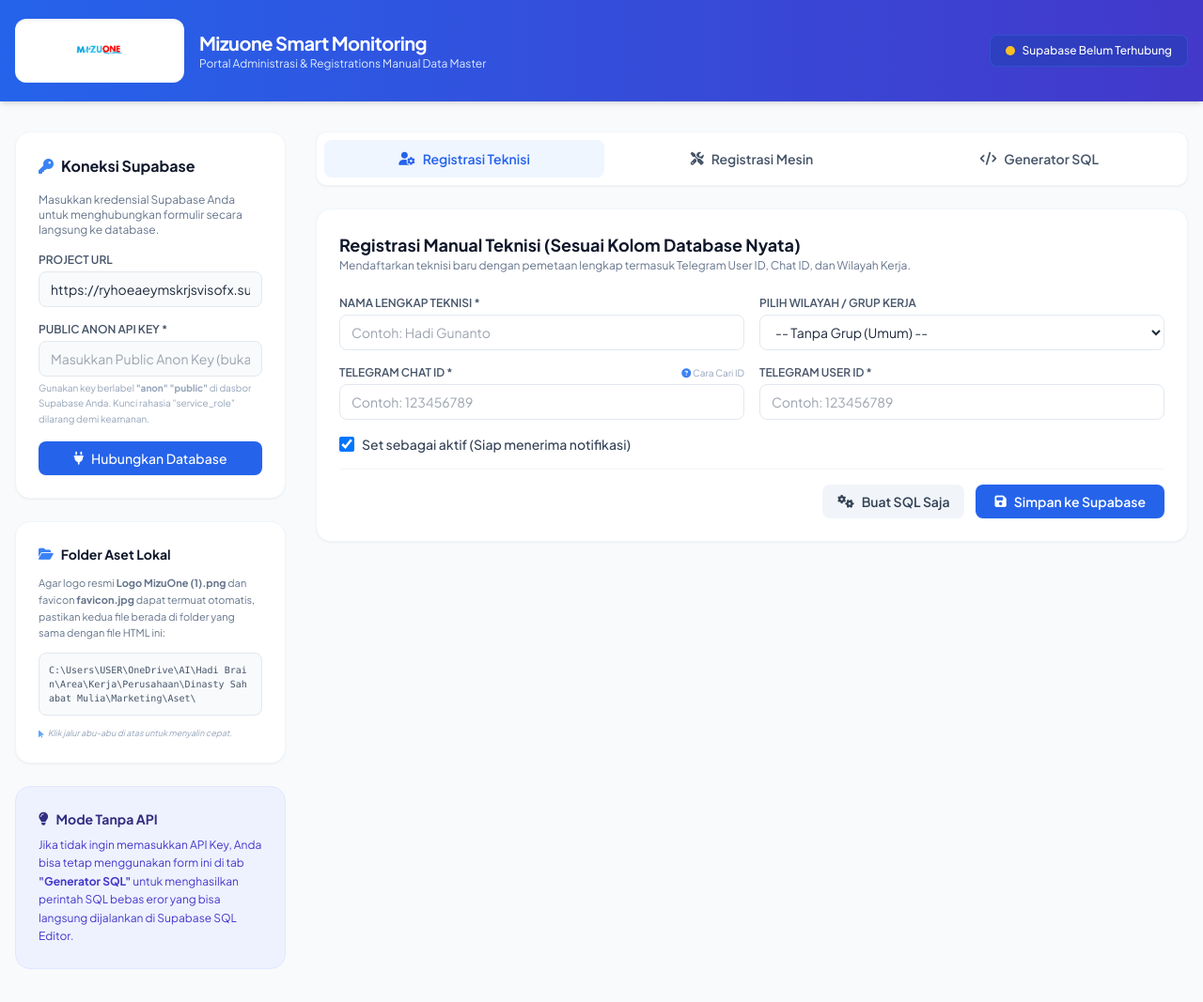
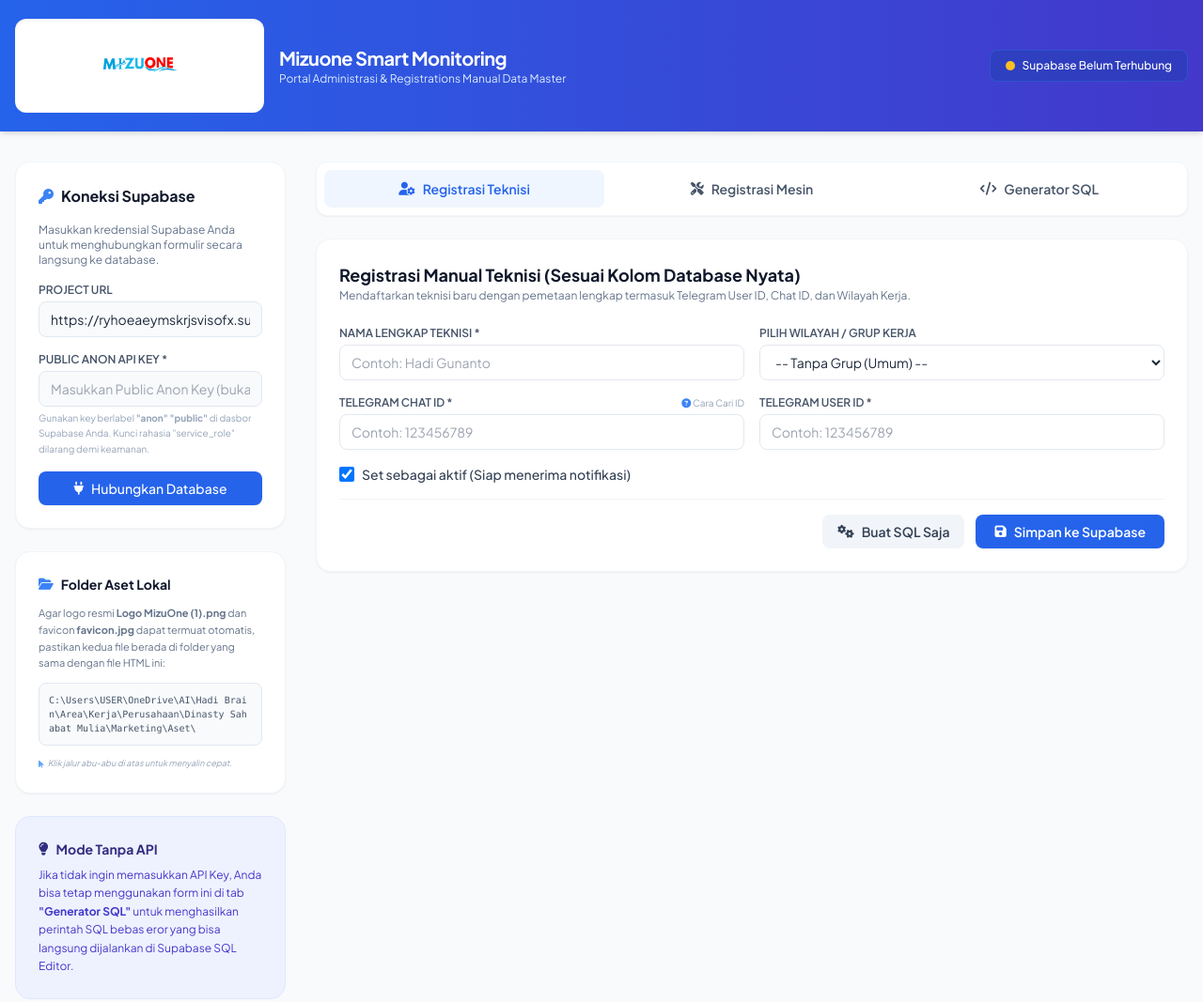
Before and after one commit to hadigunanto-pixel/mizuone-admin, a plain HTML site: page index.html in a window 1280 px wide. Shown: the top 1067 px of the page at 94% size. Drawn offline with nearby package versions, Linux system fonts and the light colour scheme.

Commit message:
Update index.html

```diff
--- a/index.html
+++ b/index.html
@@ -30,7 +30,7 @@
         <div class="max-w-7xl mx-auto px-4 py-5 flex flex-col sm:flex-row justify-between items-center gap-4">
             <div class="flex items-center gap-4">
                 <!-- LOGO RESMI MIZUONE (Ukuran diperbesar menjadi h-[68px] dan w-[180px] agar lebih jelas dan proporsional) -->
-                <div class="bg-white px-4 py-2 rounded-xl shadow-inner flex items-center justify-center h-[68px] w-[180px] transition-all duration-300">
+                <div class="bg-white px-4 py-2 rounded-xl shadow-inner flex items-center justify-center h-[100px] w-[265px] transition-all duration-300">
                     <img src="Logo MizuOne (1).png" alt="Logo MizuOne" class="max-h-full max-w-full object-contain" onerror="handleLogoError(this)">
                 </div>
                 <div>
```
